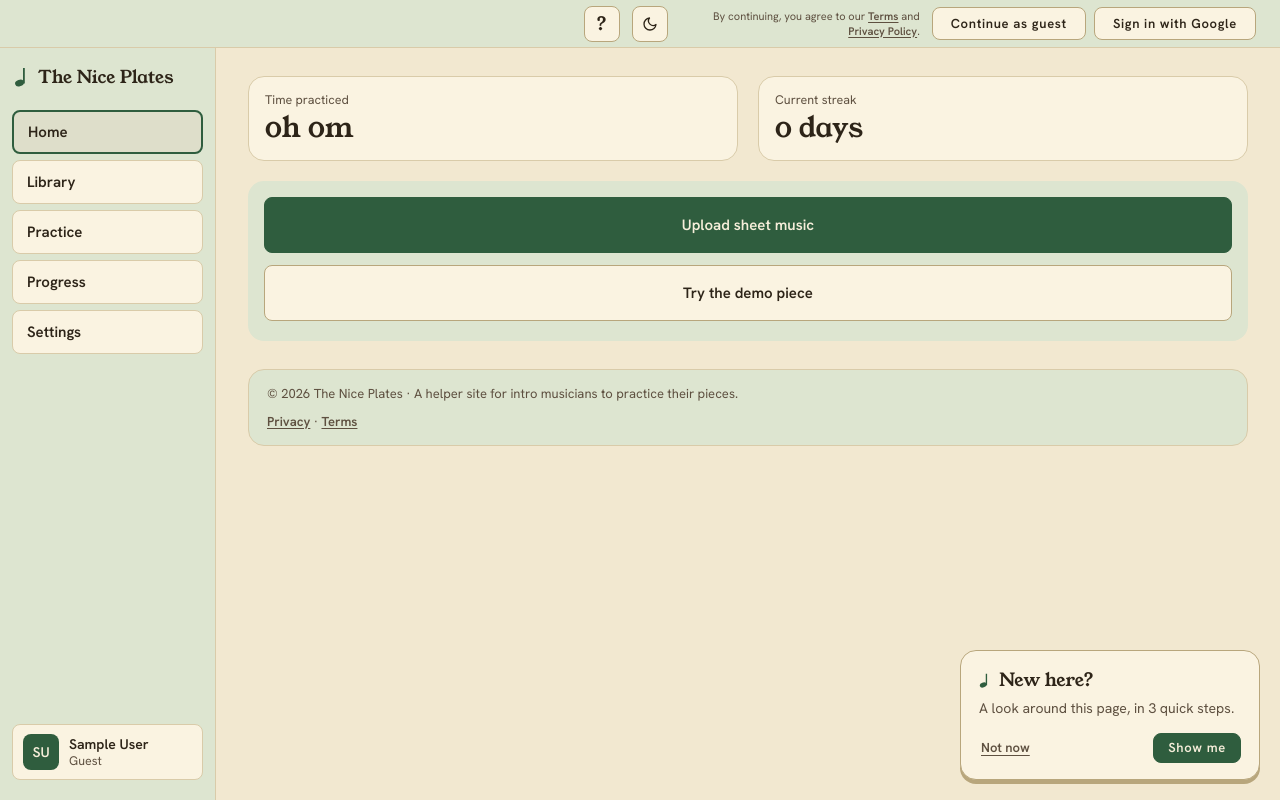
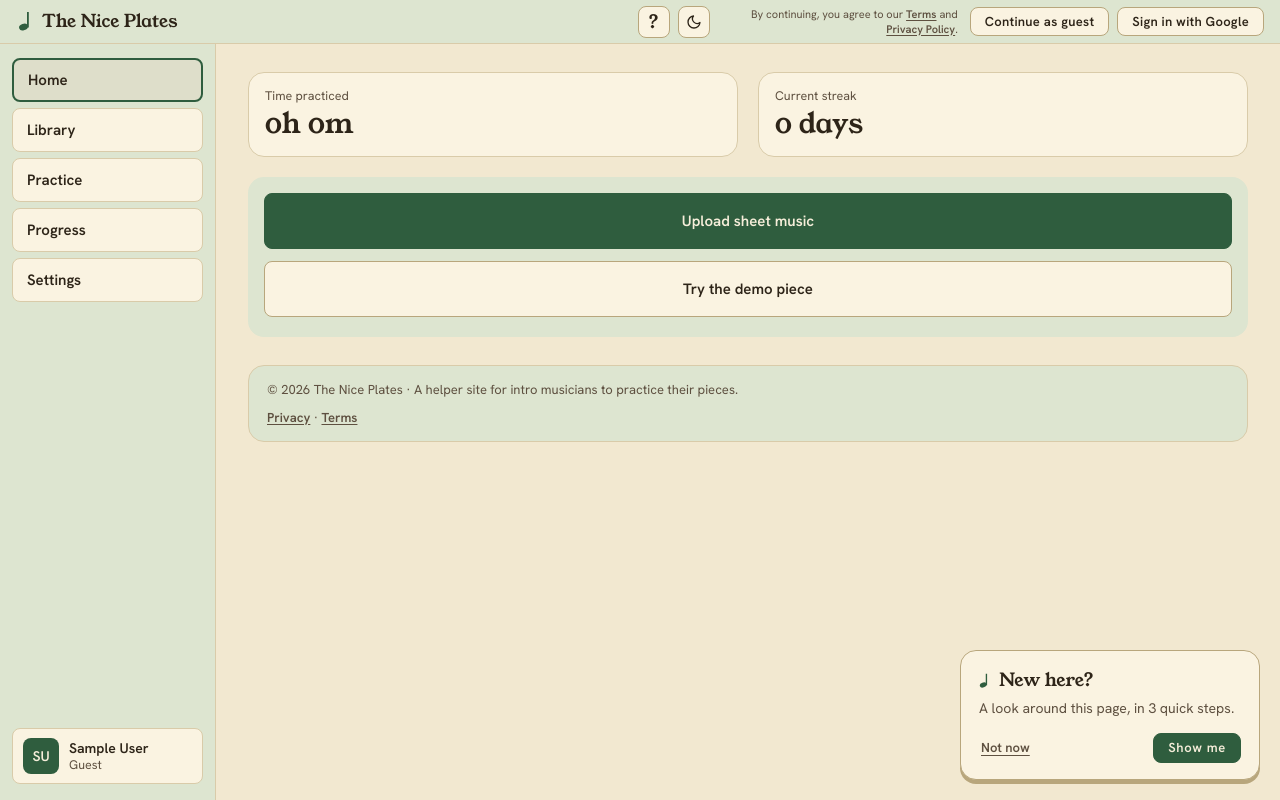
Before and after one commit to kava117/The-Nice-Plates, a Flask app: page /home in a window 1280 px wide. Run offline with Flask 3, Linux system fonts and the light colour scheme; data comes from the database, SQL or seed files in the repository; data that the repository does not hold is empty; parts of the project's set-up code (start-up, migrations or seed data) failed here and were passed over; some libraries are stand-ins or nearby versions.

Commit message:
Header: "The Nice Plates" moves into the top bar, which gets tighter
The logo and name sit at the left of the top bar instead of the top of the sidebar.
The bar is 44px (was 48px) with 16px sides; its ?, theme switch and sign-in buttons
are slimmer, and the sidebar starts its nav straight away.

Co-Authored-By: Claude Opus 5.5 <noreply@anthropic.com>

```diff
--- a/music-app-home/styles.css
+++ b/music-app-home/styles.css
@@ -167,7 +167,7 @@ p {
 .frame {
   display: grid;
   grid-template-columns: 216px minmax(0, 1fr);
-  grid-template-rows: 48px minmax(0, 1fr);
+  grid-template-rows: 44px minmax(0, 1fr);
   height: 100vh;
   height: 100dvh;
 }
@@ -179,8 +179,8 @@ p {
   display: flex;
   align-items: center;
   justify-content: flex-end;
-  gap: 12px;
-  padding: 0 24px var(--depth);   /* bottom padding leaves room for the press edge */
+  gap: 8px;
+  padding: 0 16px;
   background: var(--band);
   border-bottom: 1px solid var(--line);
 }
@@ -251,18 +251,18 @@ p {
 .sidebar {
   display: flex;
   flex-direction: column;
-  padding: 16px 12px 20px;
+  padding: 14px 12px 16px;
   overflow-y: auto;
   background: var(--band);
   border-right: 1px solid var(--line);
 }
 
-/* Logo and app name: a plain link, not pressable. */
+/* Logo and app name, at the left of the top bar: a plain link, not pressable. */
 .brand {
   display: flex;
   align-items: center;
   gap: 8px;
-  margin-bottom: 20px;
+  margin-right: auto;       /* everything else sits at the right */
   padding-left: 2px;
   font-family: var(--font-display);
   font-size: 1.1rem;        /* 17.6px */
@@ -630,7 +630,7 @@ main {
 @media (max-width: 900px) {
   .frame {
     grid-template-columns: minmax(0, 1fr);
-    grid-template-rows: 48px auto auto;
+    grid-template-rows: 44px auto auto;
     height: auto;
     min-height: 100vh;
   }
@@ -649,10 +649,6 @@ main {
     overflow-y: visible;
     border-right: 0;
     border-bottom: 1px solid var(--line);
-  }
-
-  .brand {
-    margin-bottom: 0;
   }
 
   .nav-list {
@@ -3414,3 +3410,16 @@ label.btn.is-disabled {
   margin-top: 1px;
   color: var(--accent);
 }
+
+/* 30. A tighter top bar (header.html) ----------------------------------- */
+
+.topbar .theme-toggle,
+.topbar .tour-help {
+  width: 32px;
+  height: 32px;
+}
+
+.topbar .btn {
+  padding: 6px 14px;
+  letter-spacing: 0.02em;
+}
--- a/music-app-home/templates/header.html
+++ b/music-app-home/templates/header.html
@@ -29,6 +29,14 @@
 
   <div class="frame{% if focused %} frame--focused{% endif %}">
     <header class="topbar">
+      <a class="brand" href="/home">
+        <!-- Stand-in quarter-note logo (open item: real logo). -->
+        <svg width="16" height="20" viewBox="0 0 16 20" fill="currentColor" aria-hidden="true">
+          <ellipse cx="5.5" cy="16" rx="4.5" ry="3.2" transform="rotate(-20 5.5 16)"/>
+          <rect x="9" y="1" width="1.8" height="15.5"/>
+        </svg>
+        <span>The Nice Plates</span>
+      </a>
       <!-- tour.js shows this on pages that have a tour -->
       <button type="button" class="tour-help press" data-tour-help hidden aria-label="Show me around this page" title="Show me around this page">?</button>
       <button type="button" class="theme-toggle press" data-theme-toggle aria-label="Switch to dark theme">
--- a/music-app-home/templates/sidebar.html
+++ b/music-app-home/templates/sidebar.html
@@ -1,16 +1,7 @@
-{# Sidebar: logo, main nav and account tile. Included by header.html.
+{# Sidebar: main nav and account tile (the logo and name are in the top bar, header.html). Included by header.html.
    The link matching `active` gets aria-current="page", which styles.css highlights. #}
 {% macro nav_attr(name) %}{% if active == name %} aria-current="page"{% endif %}{% endmacro %}
     <div class="sidebar">
-      <a class="brand" href="/home">
-        <!-- Stand-in quarter-note logo (open item: real logo). -->
-        <svg width="16" height="20" viewBox="0 0 16 20" fill="currentColor" aria-hidden="true">
-          <ellipse cx="5.5" cy="16" rx="4.5" ry="3.2" transform="rotate(-20 5.5 16)"/>
-          <rect x="9" y="1" width="1.8" height="15.5"/>
-        </svg>
-        <span>The Nice Plates</span>
-      </a>
-
       <nav aria-label="Main">
         <ul class="nav-list">
           <li><a class="nav-link press" href="/home"{{ nav_attr("home") }}>Home</a></li>
```
